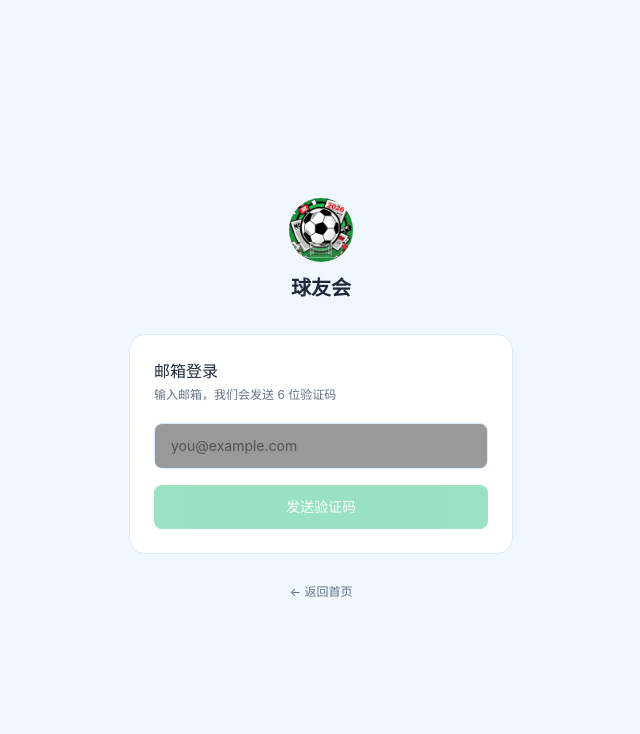
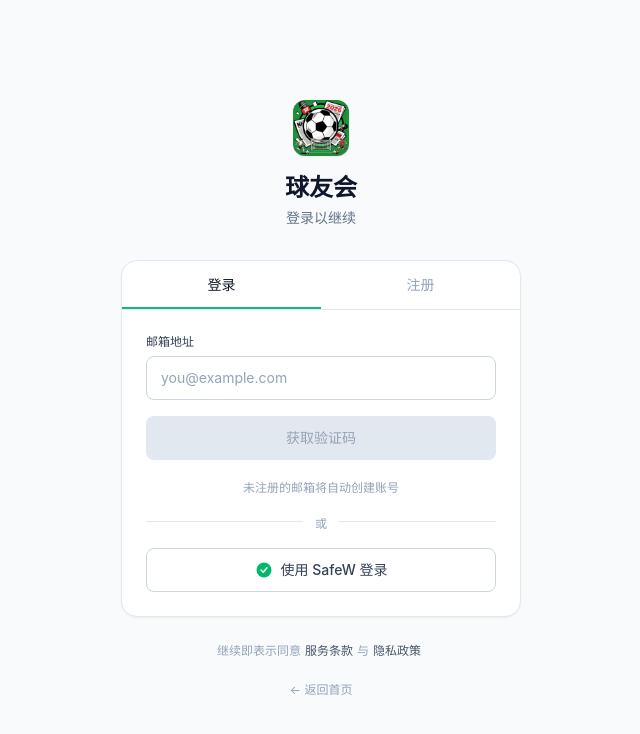
Before and after one commit to shuji-chu/qiuyouhui, a Next.js app: page /login in a window 1280 px wide. Shown: the top 734 px of the page, without its empty margins (319-959 px from the left). Built offline with nearby package versions, Linux system fonts and the light colour scheme; no server answers.

Commit message:
更新 page.tsx

```diff
--- a/src/app/login/page.tsx
+++ b/src/app/login/page.tsx
@@ -3,9 +3,11 @@
 import { useState, useEffect } from 'react';
 import Link from 'next/link';
 
+type Mode = 'login' | 'register';
 type Step = 'email' | 'code';
 
-export default function LoginPage() {
+export default function AuthPage() {
+  const [mode, setMode] = useState<Mode>('login');
   const [step, setStep] = useState<Step>('email');
   const [email, setEmail] = useState('');
   const [code, setCode] = useState('');
@@ -13,7 +15,6 @@ export default function LoginPage() {
   const [error, setError] = useState('');
   const [countdown, setCountdown] = useState(0);
 
-  // 倒计时
   useEffect(() => {
     if (countdown <= 0) return;
     const t = setTimeout(() => setCountdown((c) => c - 1), 1000);
@@ -53,7 +54,6 @@ export default function LoginPage() {
       });
       const data = await res.json();
       if (!res.ok) throw new Error(data.error || '验证失败');
-      // 登录成功
       window.location.href = '/';
     } catch (e) {
       setError((e as Error).message);
@@ -62,58 +62,119 @@ export default function LoginPage() {
     }
   };
 
+  const reset = (m: Mode) => {
+    setMode(m);
+    setStep('email');
+    setCode('');
+    setError('');
+  };
+
+  const safeLoginUrl = `https://oauth.safew.bot/auth?bot_id=${process.env.NEXT_PUBLIC_SAFEW_BOT_ID || ''}`;
+
   return (
-    <main className="min-h-screen flex items-center justify-center bg-[var(--bg)] px-4">
-      <div className="w-full max-w-sm">
-        {/* Logo */}
-        <div className="flex flex-col items-center mb-8">
+    <main className="min-h-screen bg-slate-50 flex flex-col items-center justify-center px-4 py-10">
+      <div className="w-full max-w-[400px]">
+        {/* Logo + 站点名 */}
+        <div className="text-center mb-8">
           <img
             src="/logo.png"
             alt="球友会"
-            className="w-16 h-16 rounded-full mb-3"
+            className="w-14 h-14 rounded-xl mx-auto shadow-sm"
           />
-          <h1 className="text-xl font-semibold">球友会</h1>
+          <h1 className="mt-4 text-2xl font-semibold text-slate-900">
+            球友会
+          </h1>
+          <p className="mt-1 text-sm text-slate-500">
+            {mode === 'login' ? '登录以继续' : '创建新账号'}
+          </p>
         </div>
 
         {/* 卡片 */}
-        <div className="rounded-2xl bg-card border border-line p-6">
-          <div className="mb-5">
-            <h2 className="text-base font-medium mb-1">
-              {step === 'email' ? '邮箱登录' : '输入验证码'}
-            </h2>
-            <p className="text-xs text-muted">
-              {step === 'email'
-                ? '输入邮箱，我们会发送 6 位验证码'
-                : `验证码已发送至 ${email}`}
-            </p>
+        <div className="bg-white rounded-2xl border border-slate-200 shadow-sm overflow-hidden">
+          {/* Tab 切换 */}
+          <div className="grid grid-cols-2 border-b border-slate-200">
+            <button
+              onClick={() => reset('login')}
+              className={`py-3.5 text-sm font-medium transition relative ${
+                mode === 'login'
+                  ? 'text-slate-900'
+                  : 'text-slate-400 hover:text-slate-600'
+              }`}
+            >
+              登录
+              {mode === 'login' && (
+                <span className="absolute bottom-0 left-0 right-0 h-0.5 bg-emerald-500" />
+              )}
+            </button>
+            <button
+              onClick={() => reset('register')}
+              className={`py-3.5 text-sm font-medium transition relative ${
+                mode === 'register'
+                  ? 'text-slate-900'
+                  : 'text-slate-400 hover:text-slate-600'
+              }`}
+            >
+              注册
+              {mode === 'register' && (
+                <span className="absolute bottom-0 left-0 right-0 h-0.5 bg-emerald-500" />
+              )}
+            </button>
           </div>
 
+          <div className="p-6 space-y-4">
+            {/* 错误 */}
             {error && (
-            <div className="mb-4 text-xs text-red-400 bg-red-500/10 border border-red-500/20 rounded-lg px-3 py-2">
+              <div className="text-xs text-red-600 bg-red-50 border border-red-100 rounded-lg px-3 py-2.5">
                 {error}
               </div>
             )}
 
-          {step === 'email' ? (
+            {/* 第一步：邮箱 */}
+            {step === 'email' && (
               <>
+                <div>
+                  <label className="block text-xs font-medium text-slate-700 mb-1.5">
+                    邮箱地址
+                  </label>
                   <input
                     type="email"
                     value={email}
                     onChange={(e) => setEmail(e.target.value)}
                     onKeyDown={(e) => e.key === 'Enter' && sendCode()}
                     placeholder="you@example.com"
-                className="w-full bg-black/40 border border-line rounded-lg px-4 py-3 text-sm text-white placeholder-neutral-600 focus:outline-none focus:border-brand transition mb-4"
+                    className="w-full h-11 px-3.5 text-sm bg-white border border-slate-300 rounded-lg text-slate-900 placeholder-slate-400 focus:outline-none focus:border-emerald-500 focus:ring-2 focus:ring-emerald-500/10 transition"
                   />
+                </div>
+
                 <button
                   onClick={sendCode}
                   disabled={loading || !email}
-                className="w-full bg-brand hover:bg-brand-dark disabled:opacity-40 disabled:cursor-not-allowed text-white text-sm font-medium rounded-lg py-3 transition"
+                  className="w-full h-11 bg-emerald-500 hover:bg-emerald-600 disabled:bg-slate-200 disabled:text-slate-400 disabled:cursor-not-allowed text-white text-sm font-medium rounded-lg transition"
                 >
-                {loading ? '发送中…' : '发送验证码'}
+                  {loading ? '发送中…' : '获取验证码'}
                 </button>
+
+                <p className="text-xs text-slate-400 text-center pt-1">
+                  未注册的邮箱将自动创建账号
+                </p>
               </>
-          ) : (
+            )}
+
+            {/* 第二步：验证码 */}
+            {step === 'code' && (
               <>
+                <div>
+                  <div className="flex items-center justify-between mb-1.5">
+                    <label className="text-xs font-medium text-slate-700">
+                      验证码
+                    </label>
+                    <button
+                      onClick={() => reset(mode)}
+                      className="text-xs text-emerald-600 hover:text-emerald-700"
+                    >
+                      修改邮箱
+                    </button>
+                  </div>
                   <input
                     type="text"
                     inputMode="numeric"
@@ -122,43 +183,83 @@ export default function LoginPage() {
                       setCode(e.target.value.replace(/\D/g, '').slice(0, 6))
                     }
                     onKeyDown={(e) => e.key === 'Enter' && verifyCode()}
-                placeholder="000000"
-                className="w-full bg-black/40 border border-line rounded-lg px-4 py-3 text-2xl text-center tracking-[0.5em] text-white placeholder-neutral-700 focus:outline-none focus:border-brand transition mb-4"
+                    placeholder="请输入 6 位验证码"
+                    className="w-full h-11 px-3.5 text-sm bg-white border border-slate-300 rounded-lg text-slate-900 placeholder-slate-400 focus:outline-none focus:border-emerald-500 focus:ring-2 focus:ring-emerald-500/10 transition"
                   />
+                  <p className="mt-2 text-xs text-slate-400">
+                    验证码已发送至 {email}
+                  </p>
+                </div>
+
                 <button
                   onClick={verifyCode}
                   disabled={loading || code.length !== 6}
-                className="w-full bg-brand hover:bg-brand-dark disabled:opacity-40 disabled:cursor-not-allowed text-white text-sm font-medium rounded-lg py-3 transition"
+                  className="w-full h-11 bg-emerald-500 hover:bg-emerald-600 disabled:bg-slate-200 disabled:text-slate-400 disabled:cursor-not-allowed text-white text-sm font-medium rounded-lg transition"
                 >
-                {loading ? '验证中…' : '登录'}
+                  {loading ? '验证中…' : mode === 'login' ? '登录' : '完成注册'}
                 </button>
 
-              <div className="flex items-center justify-between mt-4 text-xs">
-                <button
-                  onClick={() => {
-                    setStep('email');
-                    setCode('');
-                    setError('');
-                  }}
-                  className="text-muted hover:text-white transition"
-                >
-                  换个邮箱
-                </button>
                 <button
                   onClick={sendCode}
                   disabled={countdown > 0}
-                  className="text-brand disabled:text-muted disabled:cursor-not-allowed transition"
+                  className="w-full text-xs text-slate-500 hover:text-slate-800 disabled:text-slate-300 disabled:cursor-not-allowed transition"
                 >
-                  {countdown > 0 ? `${countdown}s 后重发` : '重新发送'}
+                  {countdown > 0 ? `${countdown}s 后可重新发送` : '没收到？重新发送'}
+                </button>
+              </>
+            )}
+
+            {/* 分隔线 */}
+            <div className="relative pt-1">
+              <div className="absolute inset-0 flex items-center">
+                <div className="w-full border-t border-slate-200" />
+              </div>
+              <div className="relative flex justify-center">
+                <span className="bg-white px-3 text-xs text-slate-400">
+                  或
+                </span>
+              </div>
+            </div>
+
+            {/* SafeW 登录 */}
+            <button
+              onClick={() => {
+                window.location.href = safeLoginUrl;
+              }}
+              className="w-full h-11 flex items-center justify-center gap-2 bg-white hover:bg-slate-50 border border-slate-300 text-slate-700 text-sm font-medium rounded-lg transition"
+            >
+              <svg width="18" height="18" viewBox="0 0 24 24" fill="none">
+                <circle cx="12" cy="12" r="10" fill="#00b96b" />
+                <path
+                  d="M8 12l3 3 5-6"
+                  stroke="#fff"
+                  strokeWidth="2"
+                  strokeLinecap="round"
+                  strokeLinejoin="round"
+                />
+              </svg>
+              使用 SafeW 登录
             </button>
           </div>
-            </>
-          )}
         </div>
 
-        {/* 返回首页 */}
-        <div className="text-center mt-6">
-          <Link href="/" className="text-xs text-muted hover:text-white transition">
+        {/* 底部 */}
+        <p className="mt-6 text-center text-xs text-slate-400 leading-relaxed">
+          继续即表示同意
+          <a className="text-slate-600 hover:text-slate-900 mx-1" href="#">
+            服务条款
+          </a>
+          与
+          <a className="text-slate-600 hover:text-slate-900 mx-1" href="#">
+            隐私政策
+          </a>
+        </p>
+
+        <div className="text-center mt-4">
+          <Link
+            href="/"
+            className="text-xs text-slate-400 hover:text-slate-700 transition"
+          >
             ← 返回首页
           </Link>
         </div>
```
Lines whose indentation alone changed are shown as unchanged.
